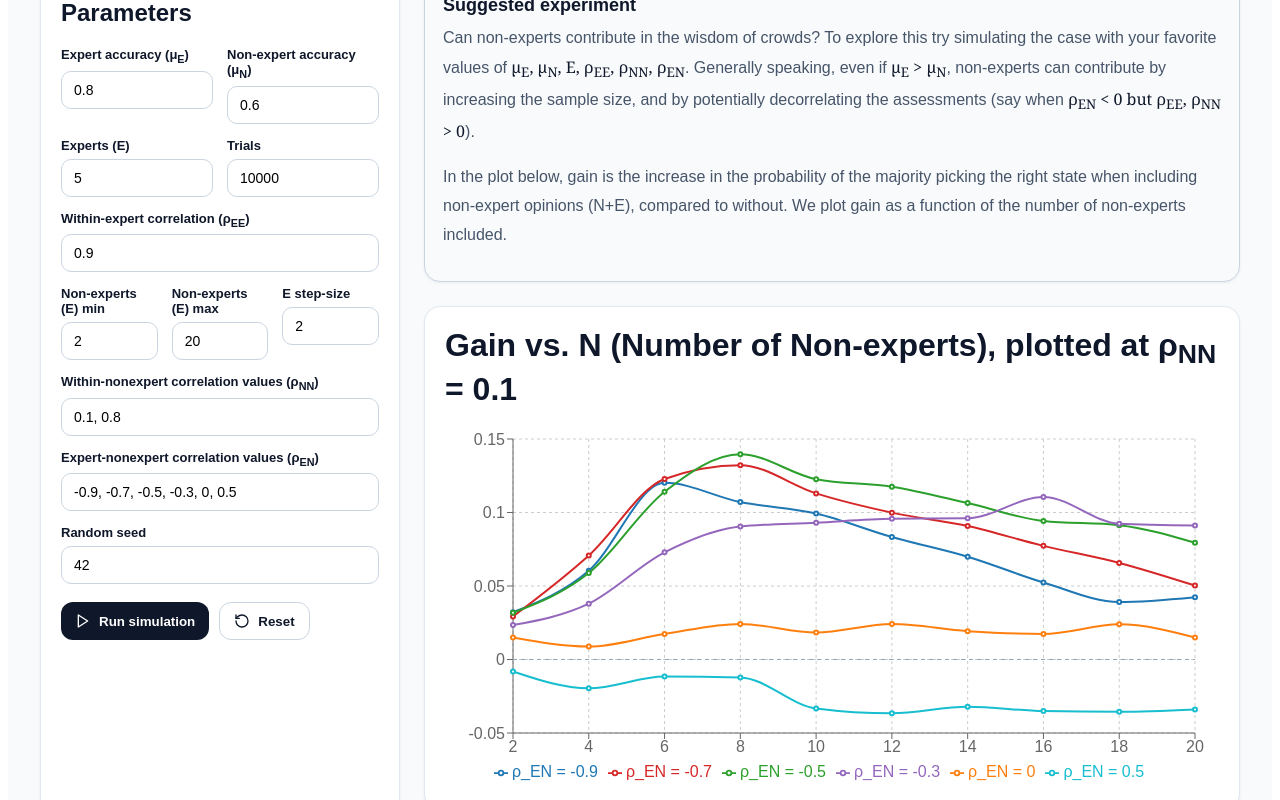
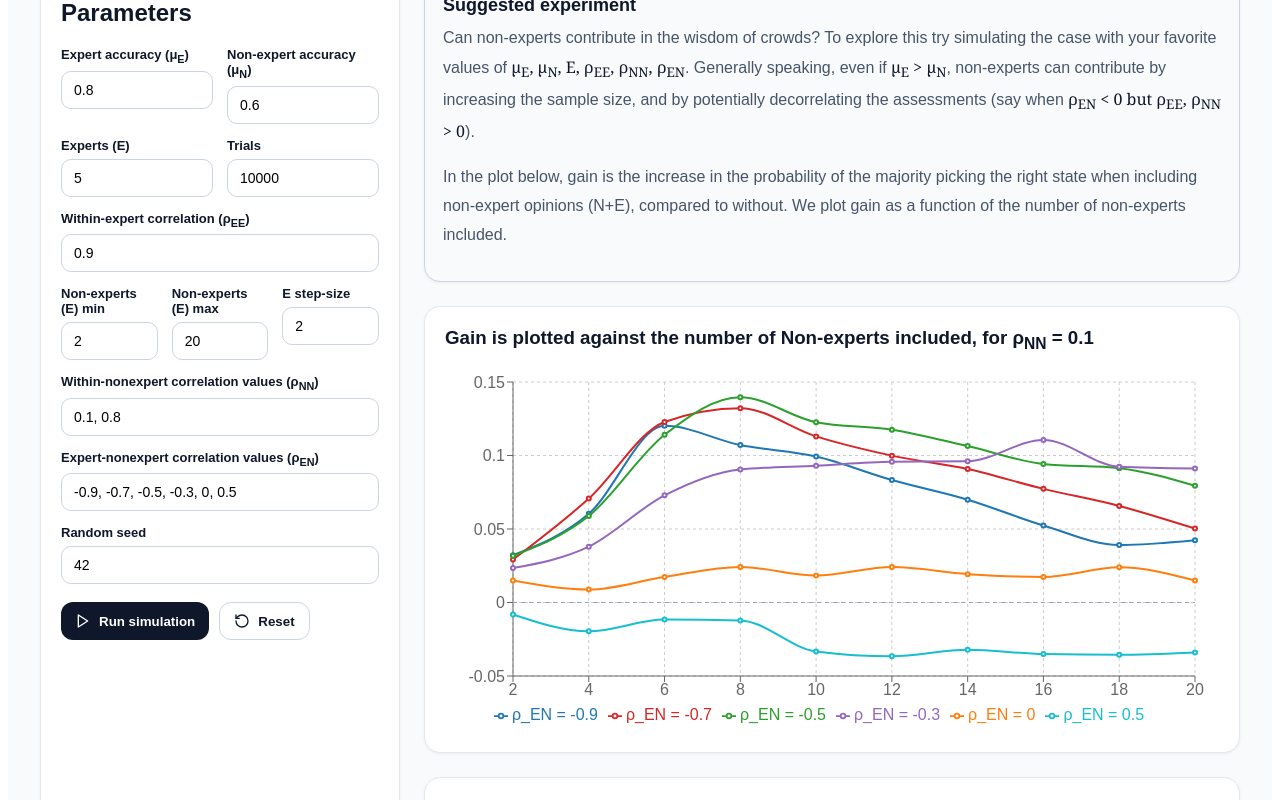
Before and after one commit to anujitchakraborty/democracy-simulator, a React (Vite) app: page / in a window 1280 px wide. Both pictures are taken after a click on the button "Run simulation". Shown: the part 473-1273 px from the top of the page. Built offline with nearby package versions, Linux system fonts and the light colour scheme.

Commit message:
Update App.jsx

```diff
--- a/src/App.jsx
+++ b/src/App.jsx
@@ -668,7 +668,7 @@ export default function App() {
             {results
               ? results.panels.map((panel, panelIndex) => (
                   <div key={panel.rhoNN} style={sectionStyle()}>
-                    <h1 style={{ marginTop: 0 }}>Gain vs. N (Number of Non-experts), plotted at ρ<sub>NN</sub> = {panel.rhoNN}</h1>
+                    <h3 style={{ marginTop: 0 }}>Gain is plotted against the number of Non-experts included, for ρ<sub>NN</sub> = {panel.rhoNN}</h3>
 
 
                     <div style={{ width: "100%", height: 360 }}>
```
